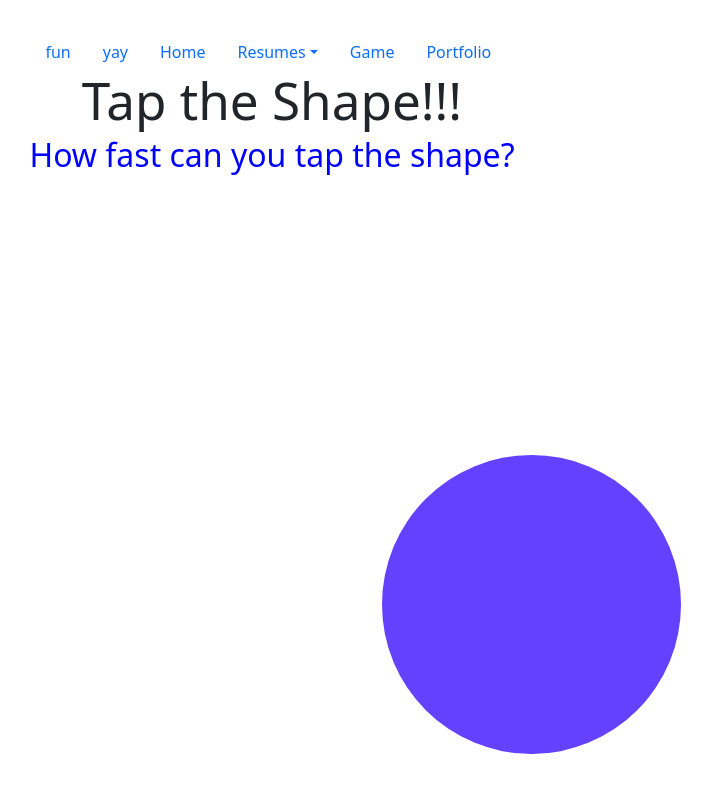
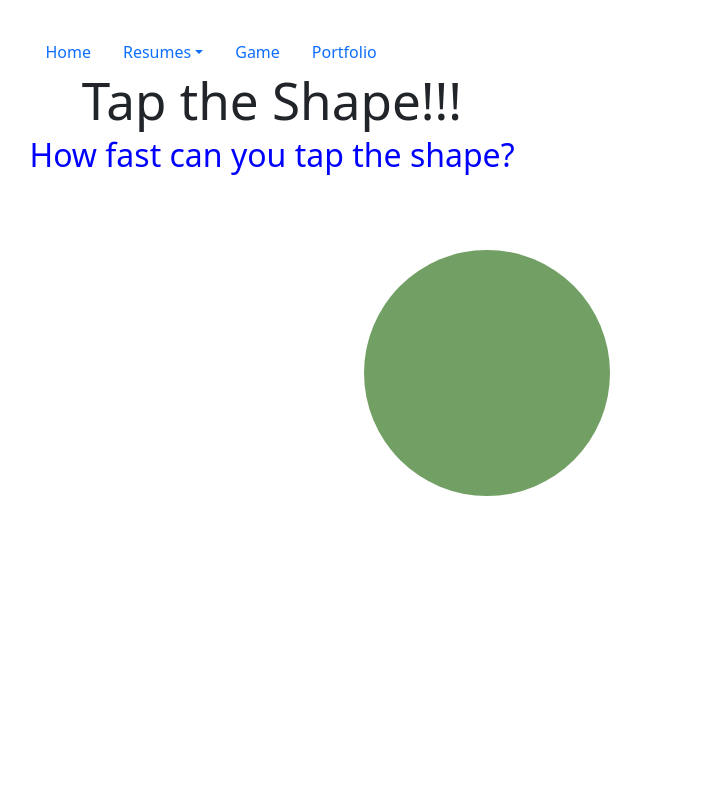
Before and after one commit to chadthecoder/reactTutorial, a React (Vite) app in the folder testViteAppReact/: page /game in a window 1280 px wide. Shown: the top 792 px of the page, without its empty margins (368-1080 px from the left). Built offline with nearby package versions, Linux system fonts and the light colour scheme.

Commit message:
commented out header idea that wasnt working, header must still have menu, but will not affect anything

```diff
--- a/testViteAppReact/src/Components/Header.tsx
+++ b/testViteAppReact/src/Components/Header.tsx
@@ -22,22 +22,15 @@
 
 function Header(props) {
 
-  let names = props.menu.split(',');
-
-  //let ans = names[0];
-  //console.log(ans);
-
-//let names = props.menu;
-//console.log(typeof names);
-//let ans = names.split(",");
-//console.log(names);
-//let ans = names;
+  //tried to make customizable header, could not figure out dropdown menu yet
+  //let names = props.menu.split(',');
 
 
         return  (
           <>
     <header>
     <Nav variant="pills" defaultActiveKey="/home">
+      {/* part 2 of dropdown issue
       {names.map((link) => {
         //console.log(link);
         const linkArr = link.split('.');
@@ -47,7 +40,7 @@
           return (<Nav.Item><Nav.Link href={linkArr[1]}>{linkArr[0]}</Nav.Link></Nav.Item>);
         }
       }
-)}
+)}*/}
 
       <Nav.Item>
         <Nav.Link href="/">Home</Nav.Link>
@@ -55,7 +48,7 @@
       <NavDropdown title="Resumes" id="nav-dropdown">
         <NavDropdown.Item href="/resume">PDF Resume</NavDropdown.Item>
         <NavDropdown.Divider />
-        <NavDropdown.Item>DOCX Resume (Download)</NavDropdown.Item>
+        <NavDropdown.Item href='/resume'>DOCX Resume (Download)</NavDropdown.Item>
       </NavDropdown>
       <Nav.Item>
         <Nav.Link href="/game">Game</Nav.Link>
```
